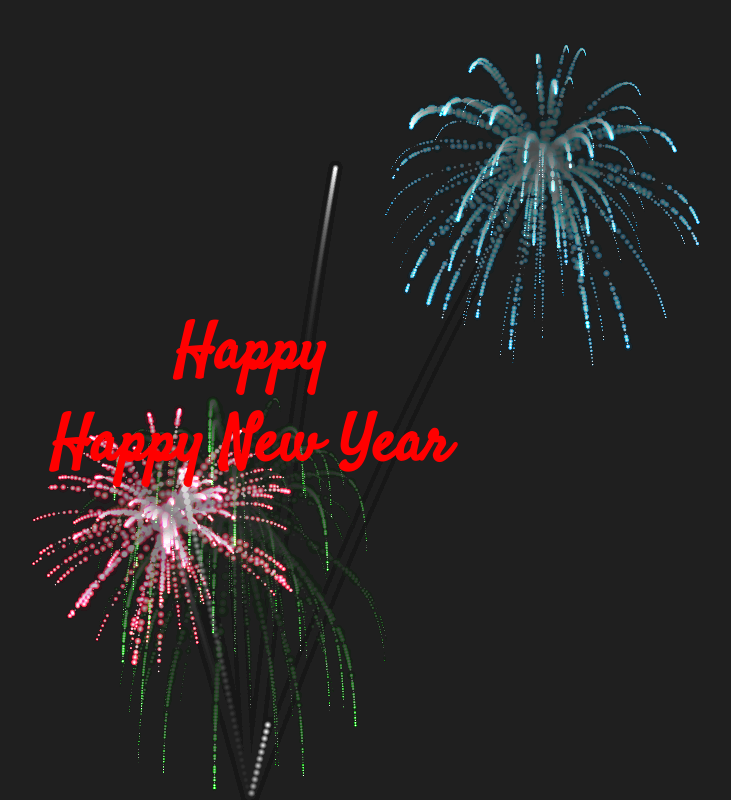
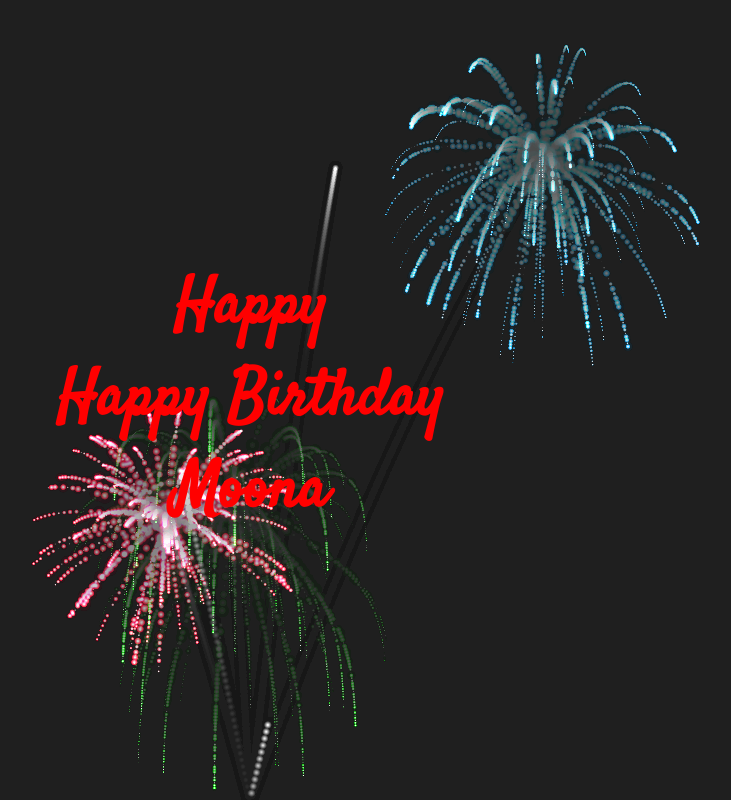
Before and after one commit to TheEyeOfCyber/Happy-New-Year-2023-Moona, a plain HTML site: page index.html in a window 1280 px wide. Shown: the whole page, without its empty margins (390-1121 px from the left). Drawn offline with nearby package versions, Linux system fonts and the light colour scheme.

Commit message:
Update index.html

```diff
--- a/index.html
+++ b/index.html
@@ -4,7 +4,7 @@
     <title>Happy New Year Moona</title>
       <meta charset="UTF-8">
       <meta name="viewport" content="width=device-width, initial-scale=1, shrink-to-fit=no">
-      <meta name="description" content="Happy New Year Moona">
+      <meta name="description" content="Happy Birthday Moona">
       <meta name="author" content="">
       <link rel="apple-touch-icon" sizes="180x180" href="apple-touch-icon.png">
       <link rel="icon" type="image/png" sizes="32x32" href="favicon-32x32.png">
@@ -18,7 +18,7 @@
     <section>
       <div class="box">
         <div class="circle">
-          <h2>Happy<br>Happy New Year</h2>
+          <h2>Happy<br>Happy Birthday Moona</h2>
         </div>
       </div>
     </section>
```
